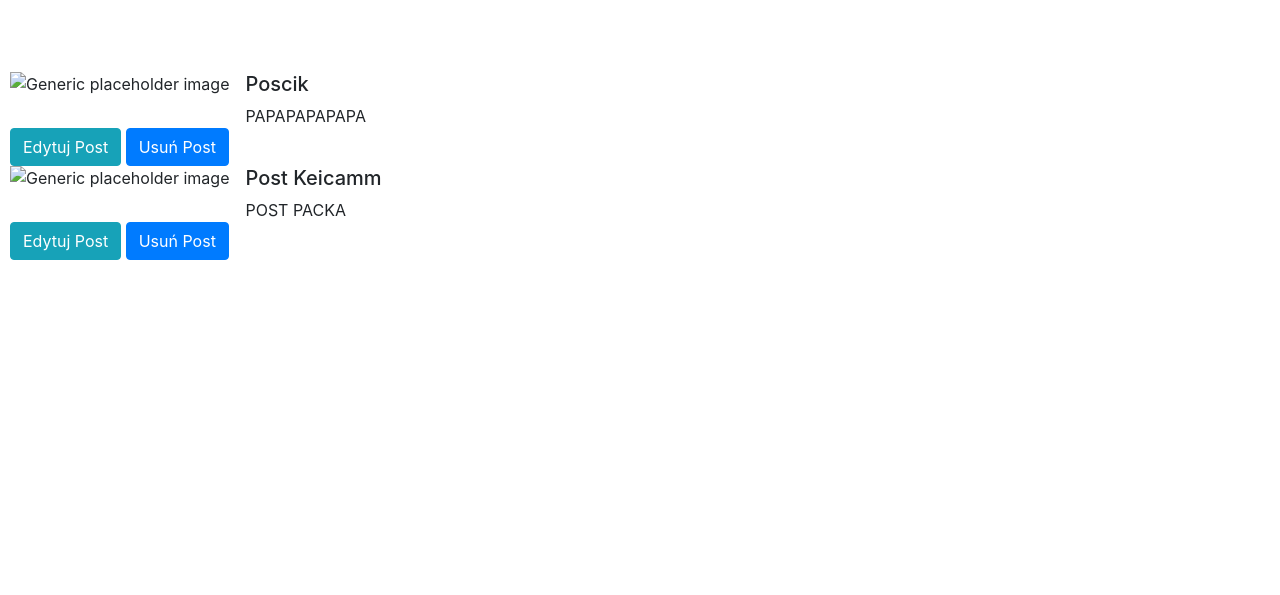
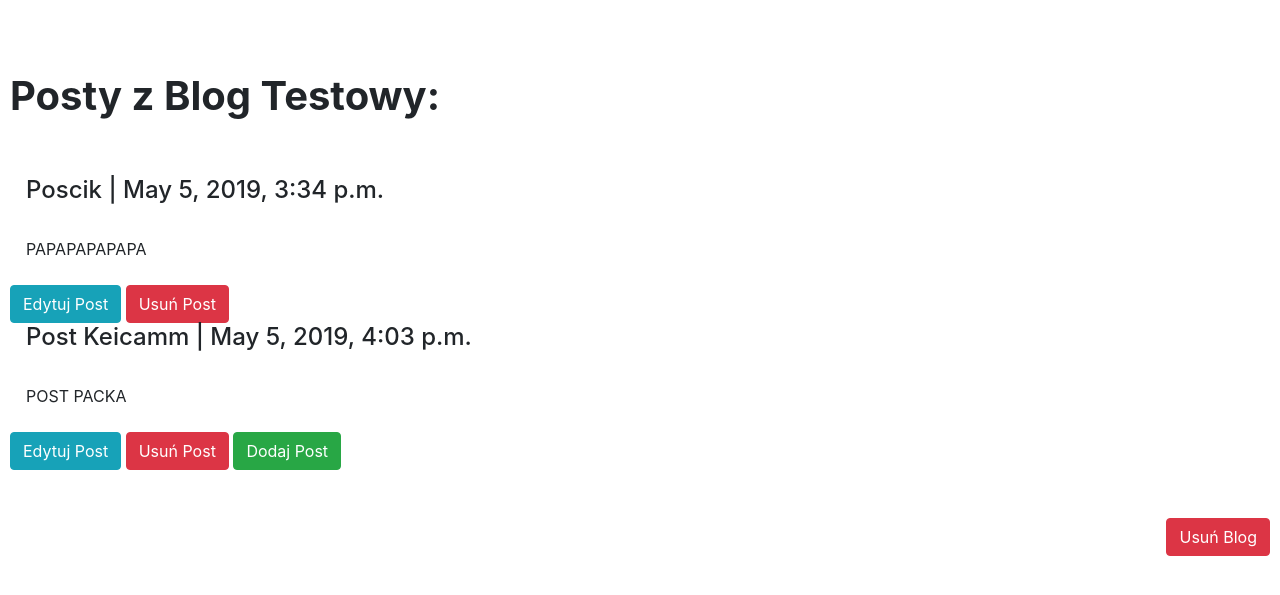
Before and after one commit to Pabblittto/NewBlog, a Django app: template DjangoBlog/Blog/templates/Blog/blog.html in a window 1280 px wide. Shown: the part 56-651 px from the top of the page. Run offline with Django 3.2, Linux system fonts and the light colour scheme; the template is opened without the code that fills it: values that come from a table or form of the project are taken from there, others are empty; data comes from the database, SQL or seed files in the repository; both versions use the stored data as it was after the commit; some libraries are stand-ins or nearby versions.

Commit message:
Widok profilu i poszczegolnych blogow wyswietla dane prawidlowo

```diff
--- a/DjangoBlog/Blog/templates/Blog/blog.html
+++ b/DjangoBlog/Blog/templates/Blog/blog.html
@@ -1,16 +1,22 @@
 {%extends 'Blog/base.html'%}
 {%block content%}
+<h1><strong>Posty z {{blog.Nazwa}}:</strong></h1>
+<br><br>
+{%if posts%}
 {%for post in posts%}
 <div class="media">
-        <img class="d-flex mr-3" data-src="{{post.Obraz}}" alt="Generic placeholder image">
+        <img class="d-flex mr-3" data-src="{{post.Obraz}}" alt="">
         <div class="media-body">
-          <h5 class="mt-0">{{post.Tytul}}</h5>
+          <h4 class="mt-0">{{post.Tytul}}   |   {{post.Data}}</h4>
+          <br>
          {{post.Tresc}}
+
         </div>
       </div>
+      <br>
       <button type="button" class="btn btn-info">Edytuj Post</button>
       <!-- Button trigger modal -->
-<button type="button" class="btn btn-primary" data-toggle="modal" data-target="#UsunPost{{post.IDPost}}">
+<button type="button" class="btn btn-danger" data-toggle="modal" data-target="#UsunPost{{post.IDPost}}">
     Usuń Post
   </button>
 
@@ -35,4 +41,63 @@
     </div>
   </div>
 {%endfor%}
+{%else%}
+<h2>Ten blog nie ma żadnych postów</h2>
+{%endif%}
+<!-- Przycisk dodajacy Post -->
+<button type="button" class="btn btn-success" data-toggle="modal" data-target="#DodajPostModal">Dodaj Post</button>
+  <!-- Wywołanie formularza do nowego posta -->
+<form action="/accounts/register/" method="post">
+  {% csrf_token %}
+<div class="modal" id="DodajPostModal" tabindex="-1" role="dialog" aria-labelledby="exampleModalCenteredLabel" aria-hidden="true">
+  <div class="modal-dialog modal-dialog-centered" role="document">
+    <div class="modal-content">
+      <div class="modal-header">
+        <h5 class="modal-title" id="exampleModalCenteredLabel">Dodaj Post</h5>
+        <button type="button" class="close" data-dismiss="modal" aria-label="Close">
+          <span aria-hidden="true">&times;</span>
+        </button>
+      </div>
+      <div class="modal-body">
+        <div class="form-group">
+          <label for="NewPostForm">Podaj Tytuł Posta</label>
+          <input type="text" class="form-control" id="NewPostForm" placeholder="Wprowadź tytuł" >
+          <label for="NewPostTrescForm">Podaj Treść Posta</label>
+          <input type="text" class="form-control" id="NewPostTrescForm" placeholder="Wprowadź treść" >
+          <label for="NewPostForm">Podaj Hasło Posta</label>
+          <input type="text" class="form-control" id="NewPostForm" placeholder="Wprowadź hasło(opcjonalne)" >
+        </div>
+      </div>
+      <div class="modal-footer">
+        <button type="button" class="btn btn-secondary" data-dismiss="modal">Anuluj</button>
+        <input type="submit" class="btn btn-primary">
+      </div>
+    </div>
+  </div>
+</div>
+</form>
+<br><br>
+<button type="button" class="btn btn-danger" style="float: right" data-toggle="modal" data-target="#exampleModalCentered">
+    Usuń Blog
+  </button>
+
+  <!-- Wywołanie formularza do nowego bloga -->
+  <form action="/accounts/register/" method="post">
+    {% csrf_token %}
+  <div class="modal" id="exampleModalCentered" tabindex="-1" role="dialog" aria-labelledby="exampleModalCenteredLabel" aria-hidden="true">
+    <div class="modal-dialog modal-dialog-centered" role="document">
+      <div class="modal-content">
+        <div class="modal-header">
+          <h5 class="modal-title" id="exampleModalCenteredLabel">Usunąć Blog?</h5>
+          <button type="button" class="close" data-dismiss="modal" aria-label="Close">
+            <span aria-hidden="true">&times;</span>
+          </button>
+        </div>
+        <div class="modal-footer">
+          <button type="button" class="btn btn-secondary" data-dismiss="modal">Anuluj</button>
+          <input type="submit" class="btn btn-primary" >
+        </div>
+      </div>
+    </div>
+  </div>
 {%endblock%}
--- a/DjangoBlog/Blog/templates/Blog/home.html
+++ b/DjangoBlog/Blog/templates/Blog/home.html
@@ -7,9 +7,8 @@
 <div class="media">
         <img class="d-flex mr-3" data-src="{{post.Obraz}}" alt="">
         <div class="media-body">
-          <h5 class="mt-0">{{post.Tytul}}</h5>
-          <h6 class='mt-0 float-right'>{{post.Data}}</h6>
-         {{post.Tresc}}
+          <a class="nav-item" href="#"><h5 class="mt-0">{{post.Tytul}}</h5></a>
+          <h6 class='mt-0'><strong>{{post.IDBlog.Nazwa}}</strong> | {{post.Data}}</h6>
         </div>
       </div>
 {%endfor%}
--- a/DjangoBlog/Blog/urls.py
+++ b/DjangoBlog/Blog/urls.py
@@ -10,5 +10,6 @@ urlpatterns = [
     path('login/',auth_views.LoginView.as_view(), name='login'),
     path('logout/',auth_views.LogoutView.as_view(),name='logout'),
     path('profile/',views.profile,name='profile'),
-    path('search/',views.search,name='search')
+    path('search/',views.search,name='search'),
+    path('profile/<int:blog_id>/details', views.details, name='details')
 ]
```
Also changed, not shown: DjangoBlog/Blog/templates/Blog/profile.html (+21 -39 lines), DjangoBlog/Blog/views.py (+7 -1 lines), DjangoBlog/Obrazki/aaa.png (added), DjangoBlog/db.sqlite3.
